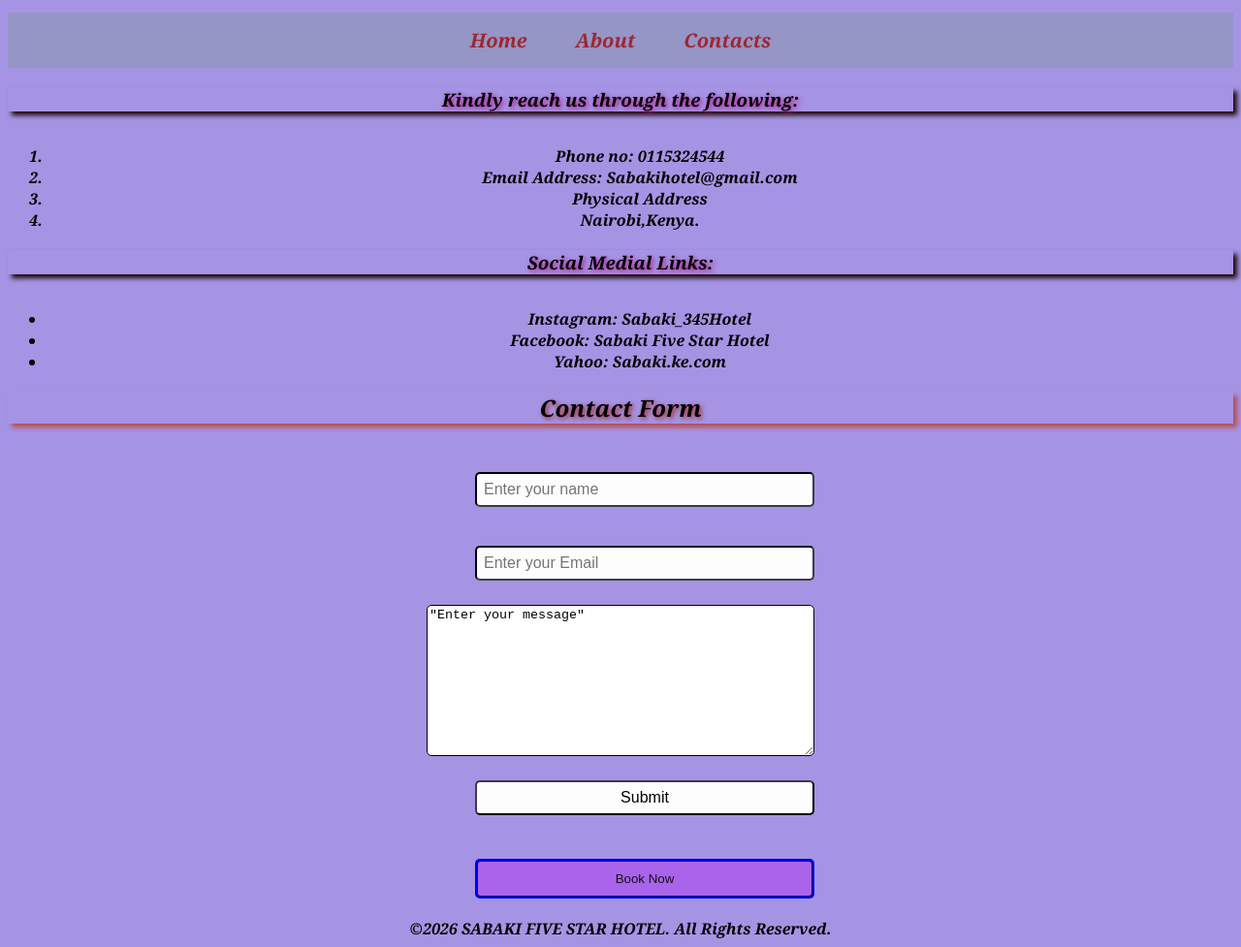
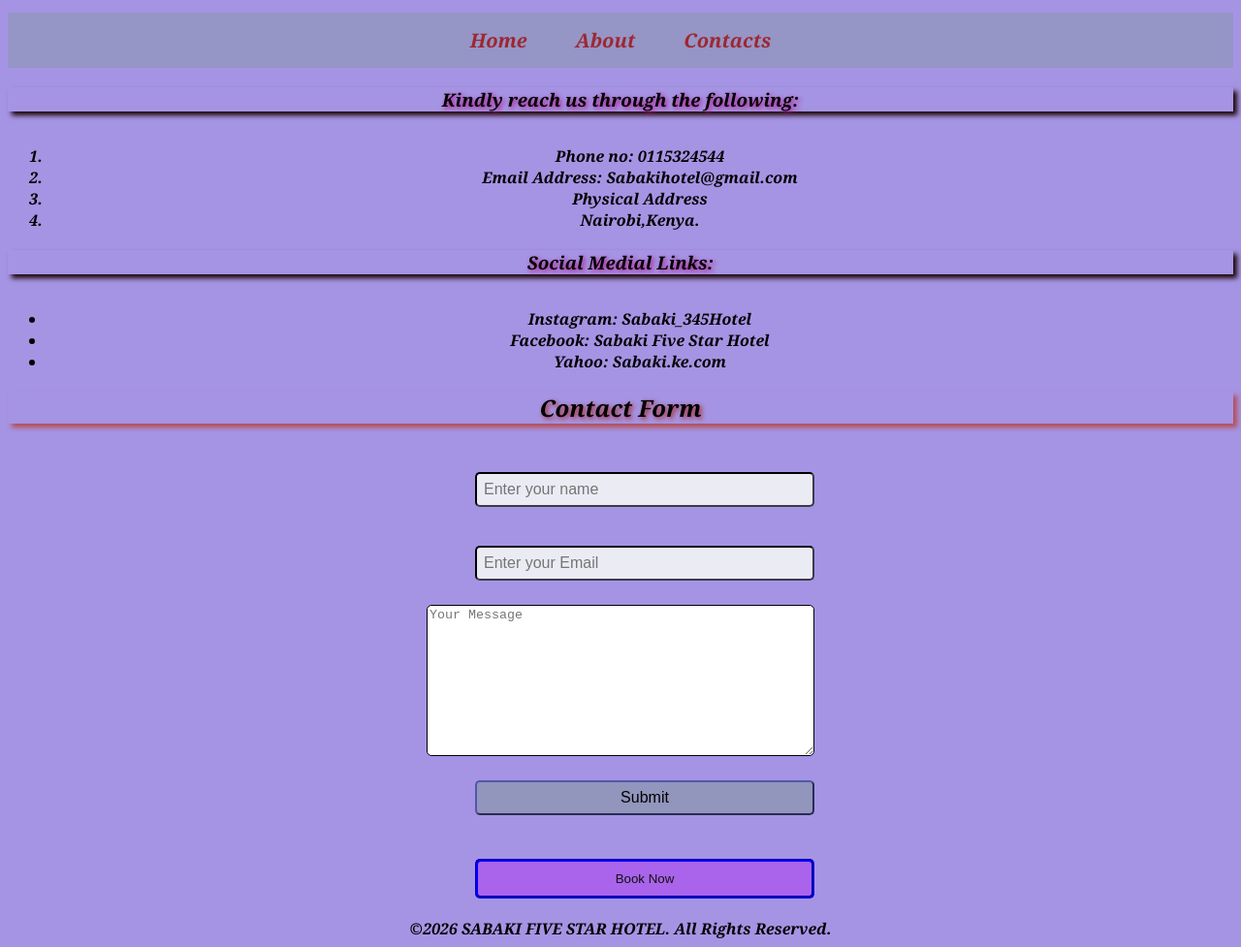
Before and after one commit to mwendwajacob616-ops/Hotel_Web, a plain HTML site: page Contacts.html in a window 1280 px wide. Shown: the part 100-1077 px from the top of the page at 97% size. Drawn offline with Linux system fonts and the light colour scheme.

Commit message:
contacts.html input commit

```diff
--- a/Contacts.html
+++ b/Contacts.html
@@ -33,7 +33,7 @@
         <div class="form-container">
         <input type="text" placeholder="Enter your name"/>
         <input type="text" placeholder="Enter your Email"/>
-        <textarea rows="10" columns="30">"Enter your message"</textarea>
+        <textarea rows="10" columns="30" placeholder="Your Message" required></textarea> </textarea>
         <input type="submit"/>
         <button>Book Now</button>
         </div>
--- a/General.css
+++ b/General.css
@@ -79,12 +79,19 @@ button{
 button:hover{
     background-color: rgb(64, 8, 246);
 }
+input[type="submit"]{
+    background-color:rgb(146, 149, 188);
+    radius: 5px;
+    border-color: rgb(81, 87, 167);
+}
 input{
+    display: flex;
+    flex-direction: column;
     font-size: medium;
     border-width: 2px;
     border-color: rgb(59, 59, 73);
     border-radius: 5px;
-    background-color: rgb(253, 253, 254);
+    background-color: rgb(235, 235, 244);
     margin-bottom: 15px;
     margin-top: 15px;
     margin-left: 50px;
```
